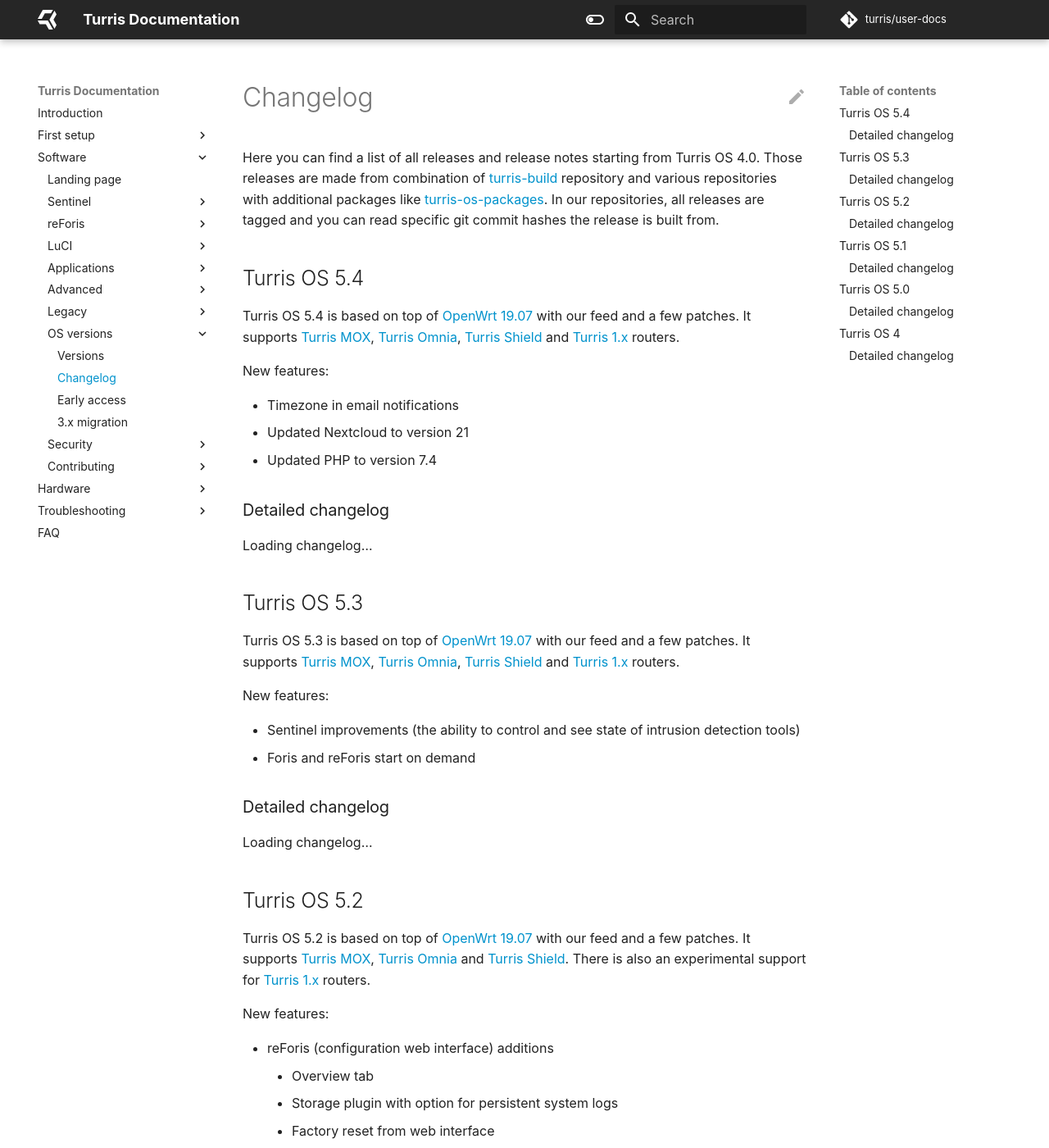
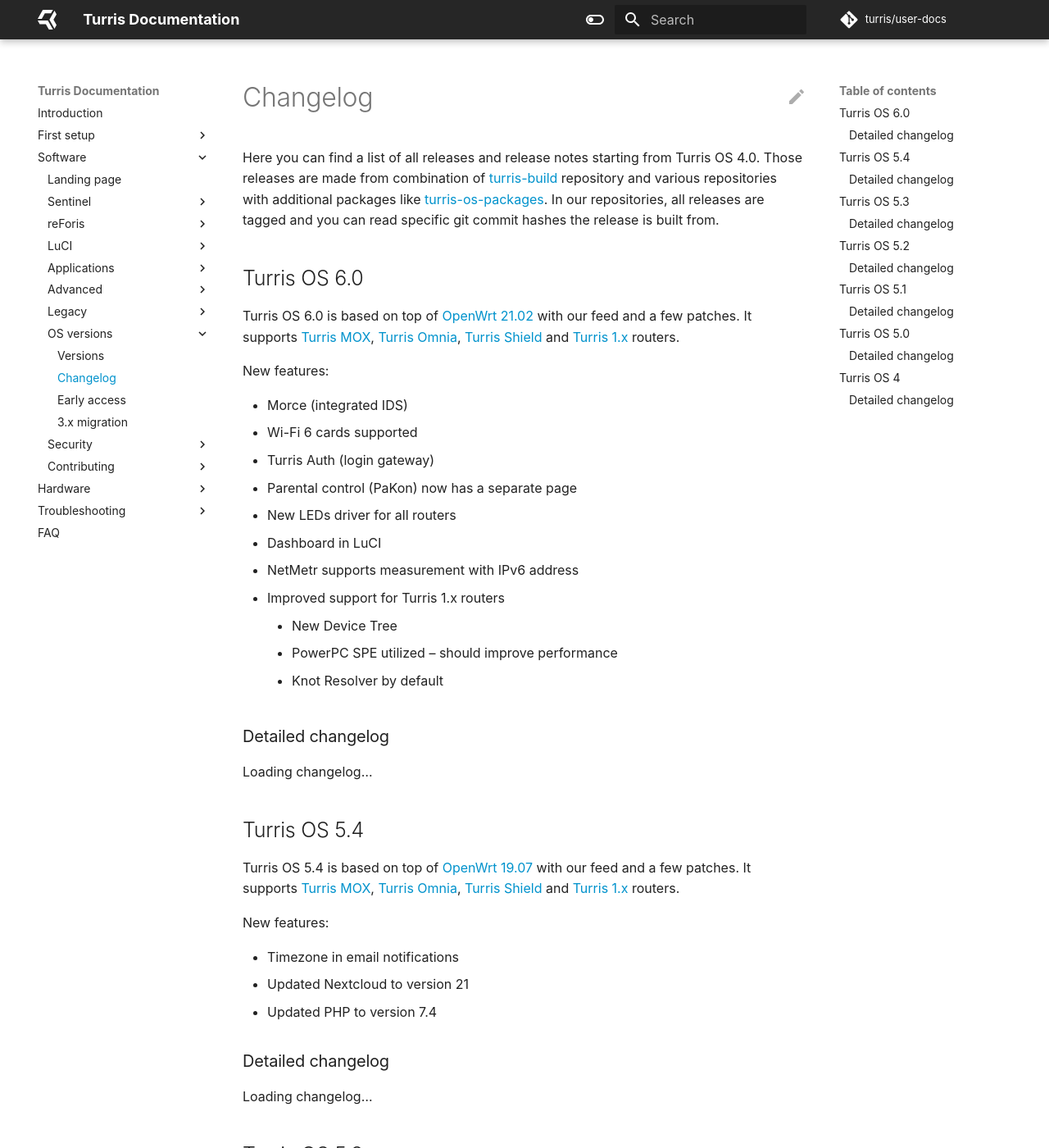
Before and after one commit to turris-cz/user-docs, an MkDocs documentation site: the page built from docs/basics/changelog.md, in a window 1280 px wide and 1400 px high. Shown: the whole window at 82% size. Built offline with MkDocs 1.6.1 and Material for MkDocs 9.7.7, drawn with Linux system fonts in a browser that asks for light colours; plug-ins that fetch from the network failed and are left out.

Commit message:
basics/changelog: Add Turris OS 6.0 release

```diff
--- a/docs/basics/changelog.md
+++ b/docs/basics/changelog.md
@@ -70,6 +70,33 @@
 [turris-os-packages](https://gitlab.nic.cz/turris/os/packages).
 In our repositories, all releases are tagged and you can read specific git
 commit hashes the release is built from.
+
+## Turris OS 6.0
+
+Turris OS 6.0 is based on top of [OpenWrt
+21.02](https://openwrt.org/releases/21.02/start) with our feed and a few
+patches. It supports [Turris MOX](../hw/mox/intro.md), [Turris
+Omnia](../hw/omnia/omnia.md), [Turris Shield](../hw/shield/shield.md) and
+[Turris 1.x](../hw/turris-1x/turris-1x.md) routers.
+
+New features:
+
+* Morce (integrated IDS)
+* Wi-Fi 6 cards supported
+* Turris Auth (login gateway)
+* Parental control (PaKon) now has a separate page
+* New LEDs driver for all routers
+* Dashboard in LuCI
+* NetMetr supports measurement with IPv6 address
+* Improved support for Turris 1.x routers
+    * New Device Tree
+    * PowerPC SPE utilized – should improve performance
+    * Knot Resolver by default
+
+### Detailed changelog
+
+<span id="tos60">Loading changelog...</span>
+<script type="text/javascript">changelog("v6.0.", "tos60");</script>
 
 ## Turris OS 5.4
 
```
